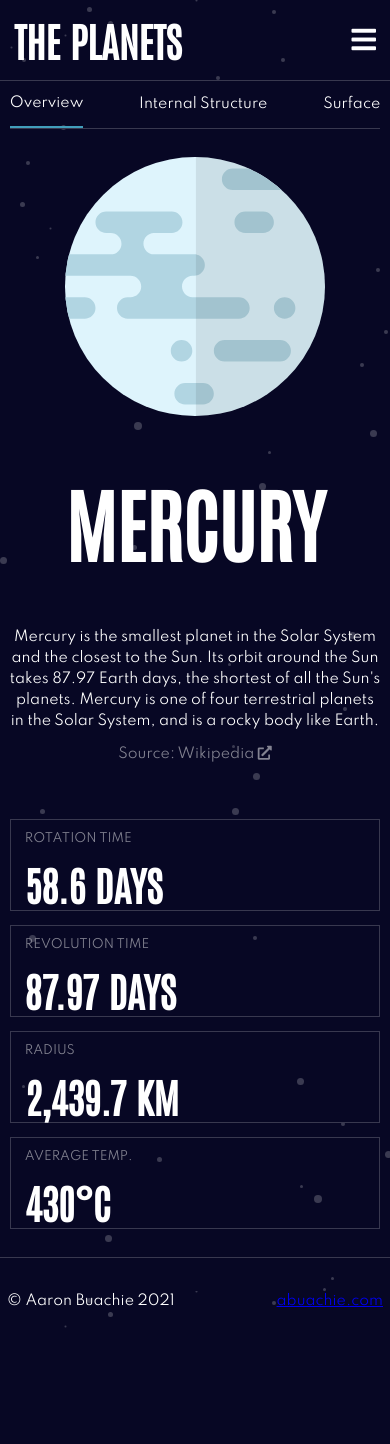
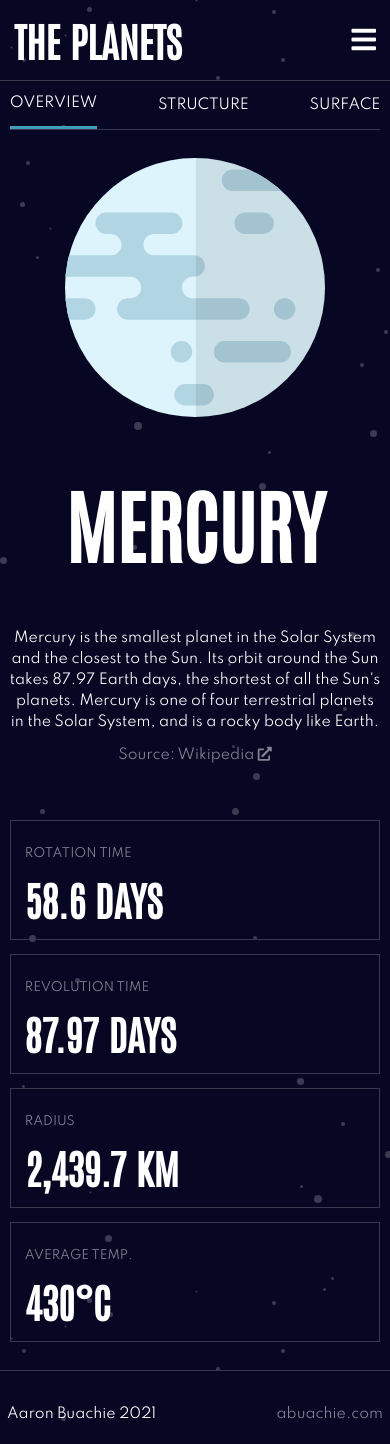
Before and after one commit to Buachie/planet-facts, a React (Create React App) app: page / in a window 390 px wide. Before the commit the page ends 1331 px from the top, so only its background shows below. Built offline with nearby package versions, Linux system fonts and the light colour scheme.

Commit message:
Add aria roles, Fix size and spacing of planet stats, Change favicon

```diff
--- a/public/index.html
+++ b/public/index.html
@@ -25,7 +25,7 @@
       work correctly both with client-side routing and a non-root public URL.
       Learn how to configure a non-root public URL by running `npm run build`.
     -->
-    <title>React App</title>
+    <title>The Planets</title>
   </head>
   <body>
     <noscript>You need to enable JavaScript to run this app.</noscript>
--- a/src/components/DisplayPlanets.tsx
+++ b/src/components/DisplayPlanets.tsx
@@ -38,12 +38,12 @@ const DisplayPlanets = (props: Planet) => {
   };
 
   return (
-    <div className={`planet ${props.data.name}`}>
+    <div className={`planet ${props.data.name}`} role="main">
       <div className="button-container-mobile">
         <div
           className={`button ${overview ? "active" : null}`}
           style={{
-            borderBottom: overview ? "2px solid " + props.data.color : "none",
+            borderBottom: overview ? "3px solid " + props.data.color : "none",
           }}
           onClick={activateOverview}
         >
@@ -54,18 +54,18 @@ const DisplayPlanets = (props: Planet) => {
           className={`button ${internal ? "active" : null}`}
           style={{
             borderBottom: internal
-              ? "2px solid " + props.data.color
+              ? "3px solid " + props.data.color
               : "transparent",
           }}
           onClick={activateInternal}
         >
-          <p>Internal Structure</p>
+          <p>Structure</p>
         </div>
         <div
           className={`button ${geology ? "active" : null}`}
           style={{
             borderBottom: geology
-              ? "2px solid " + props.data.color
+              ? "3px solid " + props.data.color
               : "transparent",
           }}
           onClick={activateGeology}
--- a/src/components/Footer.tsx
+++ b/src/components/Footer.tsx
@@ -1,11 +1,8 @@
 const Footer = () => {
   return (
-    <footer className="footer">
+    <footer className="footer" role="contentinfo">
       <div className="footer-content">
-        <p>
-          <span dangerouslySetInnerHTML={{ __html: "&copy;" }} /> Aaron Buachie
-          2021
-        </p>
+        <p>Aaron Buachie 2021</p>
         <a href="https://abuachie.com">abuachie.com</a>
       </div>
     </footer>
--- a/src/components/Navbar.tsx
+++ b/src/components/Navbar.tsx
@@ -5,7 +5,7 @@ const Navbar = () => {
   const [open, setOpen] = useState<Boolean>(false);
 
   return (
-    <nav className="nav-bar">
+    <nav className="nav-bar" role="navigation">
       <div className="nav-content">
         <h2 className="nav-title">The Planets</h2>
         <div className="menu-icon">
@@ -16,27 +16,59 @@ const Navbar = () => {
         </div>
         <div className={open ? "nav-menu active" : "nav-menu"}>
           <Link to="/" onClick={() => setOpen(false)}>
+            <div
+              className="nav-indicator"
+              style={{ backgroundColor: "#419EBB" }}
+            ></div>
             Mercury
           </Link>
           <Link to="/venus" onClick={() => setOpen(false)}>
+            <div
+              className="nav-indicator"
+              style={{ backgroundColor: "#EDA249" }}
+            ></div>
             Venus
           </Link>
           <Link to="/earth" onClick={() => setOpen(false)}>
+            <div
+              className="nav-indicator"
+              style={{ backgroundColor: "#6F2ED6" }}
+            ></div>
             Earth
           </Link>
           <Link to="/mars" onClick={() => setOpen(false)}>
+            <div
+              className="nav-indicator"
+              style={{ backgroundColor: "#D14C32" }}
+            ></div>
             Mars
           </Link>
           <Link to="/jupiter" onClick={() => setOpen(false)}>
+            <div
+              className="nav-indicator"
+              style={{ backgroundColor: "#D83A34" }}
+            ></div>
             Jupiter
           </Link>
           <Link to="/saturn" onClick={() => setOpen(false)}>
+            <div
+              className="nav-indicator"
+              style={{ backgroundColor: "#CD5120" }}
+            ></div>
             Saturn
           </Link>
           <Link to="/uranus" onClick={() => setOpen(false)}>
+            <div
+              className="nav-indicator"
+              style={{ backgroundColor: "#1EC2A4" }}
+            ></div>
             Uranus
           </Link>
           <Link to="/neptune" onClick={() => setOpen(false)}>
+            <div
+              className="nav-indicator"
+              style={{ backgroundColor: "#2D68F0" }}
+            ></div>
             Neptune
           </Link>
         </div>
--- a/src/scss/main.css
+++ b/src/scss/main.css
@@ -93,6 +93,10 @@ h3 {
   color: #fff;
 }
 
+.nav-bar .nav-content .nav-menu a .nav-indicator {
+  display: none;
+}
+
 footer {
   width: 100%;
   border-top: 1px solid #38384f;
@@ -113,6 +117,15 @@ footer .footer-content {
   -webkit-box-pack: justify;
       -ms-flex-pack: justify;
           justify-content: space-between;
+}
+
+footer .footer-content a {
+  text-decoration: none;
+  color: #838391;
+}
+
+footer .footer-content a:hover {
+  color: #fff;
 }
 
 .planet {
@@ -258,8 +271,9 @@ footer .footer-content {
 }
 
 .planet-stats .stat-window {
+  width: 23%;
   border: 1px solid #38384f;
-  padding: 0 3em 0 1em;
+  padding: 1em 3em 1em 1em;
 }
 
 .planet-stats .stat-window h2 {
@@ -337,6 +351,25 @@ footer .footer-content {
     opacity: 1;
     -webkit-transition: all 0.5s ease;
     transition: all 0.5s ease;
+    overflow: scroll;
+  }
+  .nav-content .nav-menu a {
+    width: 100%;
+    padding: 1em;
+    border-bottom: 1px solid #38384f;
+    display: -webkit-box;
+    display: -ms-flexbox;
+    display: flex;
+    -webkit-box-align: center;
+        -ms-flex-align: center;
+            align-items: center;
+    gap: 1em;
+  }
+  .nav-content .nav-menu a .nav-indicator {
+    display: block !important;
+    width: 20px;
+    height: 20px;
+    border-radius: 50%;
   }
   .nav-content .active {
     background: #070724;
@@ -397,6 +430,8 @@ footer .footer-content {
   }
   .planet .button-container-mobile {
     border-bottom: 1px solid #38384f;
+    text-transform: uppercase;
+    font-size: 14px;
     display: -webkit-box;
     display: -ms-flexbox;
     display: flex;
@@ -410,8 +445,6 @@ footer .footer-content {
     -webkit-box-align: center;
         -ms-flex-align: center;
             align-items: center;
-    -webkit-transition: all 0.5s ease;
-    transition: all 0.5s ease;
   }
 }
 /*# sourceMappingURL=main.css.map */
--- a/src/scss/main.scss
+++ b/src/scss/main.scss
@@ -74,6 +74,9 @@ h3 {
       a {
         text-decoration: none;
         color: #fff;
+        .nav-indicator {
+          display: none;
+        }
       }
     }
   }
@@ -91,6 +94,13 @@ footer {
     display: flex;
     align-items: center;
     justify-content: space-between;
+    a {
+      text-decoration: none;
+      color: #838391;
+      &:hover {
+        color: #fff;
+      }
+    }
   }
 }
 
@@ -177,6 +187,7 @@ footer {
   }
 }
 
+//Stat windows at bottom of page
 .planet-stats {
   margin-top: 3em;
   width: 100%;
@@ -185,8 +196,9 @@ footer {
   justify-content: space-between;
 
   .stat-window {
+    width: 23%;
     border: 1px solid #38384f;
-    padding: 0 3em 0 1em;
+    padding: 1em 3em 1em 1em;
     h2 {
       margin: 0;
     }
@@ -247,6 +259,21 @@ footer {
       left: -100%;
       opacity: 1;
       transition: all 0.5s ease;
+      overflow: scroll;
+      a {
+        width: 100%;
+        padding: 1em;
+        border-bottom: 1px solid #38384f;
+        display: flex;
+        align-items: center;
+        gap: 1em;
+        .nav-indicator {
+          display: block !important;
+          width: 20px;
+          height: 20px;
+          border-radius: 50%;
+        }
+      }
     }
     .active {
       background: #070724;
@@ -304,11 +331,12 @@ footer {
     }
     .button-container-mobile {
       border-bottom: 1px solid #38384f;
+      text-transform: uppercase;
+      font-size: 14px;
       display: flex;
       flex-direction: row;
       justify-content: space-between;
       align-items: center;
-      transition: all 0.5s ease;
     }
   }
 }
```
Also changed, not shown: 2 other files (tests, documents, lock files or other folders).
